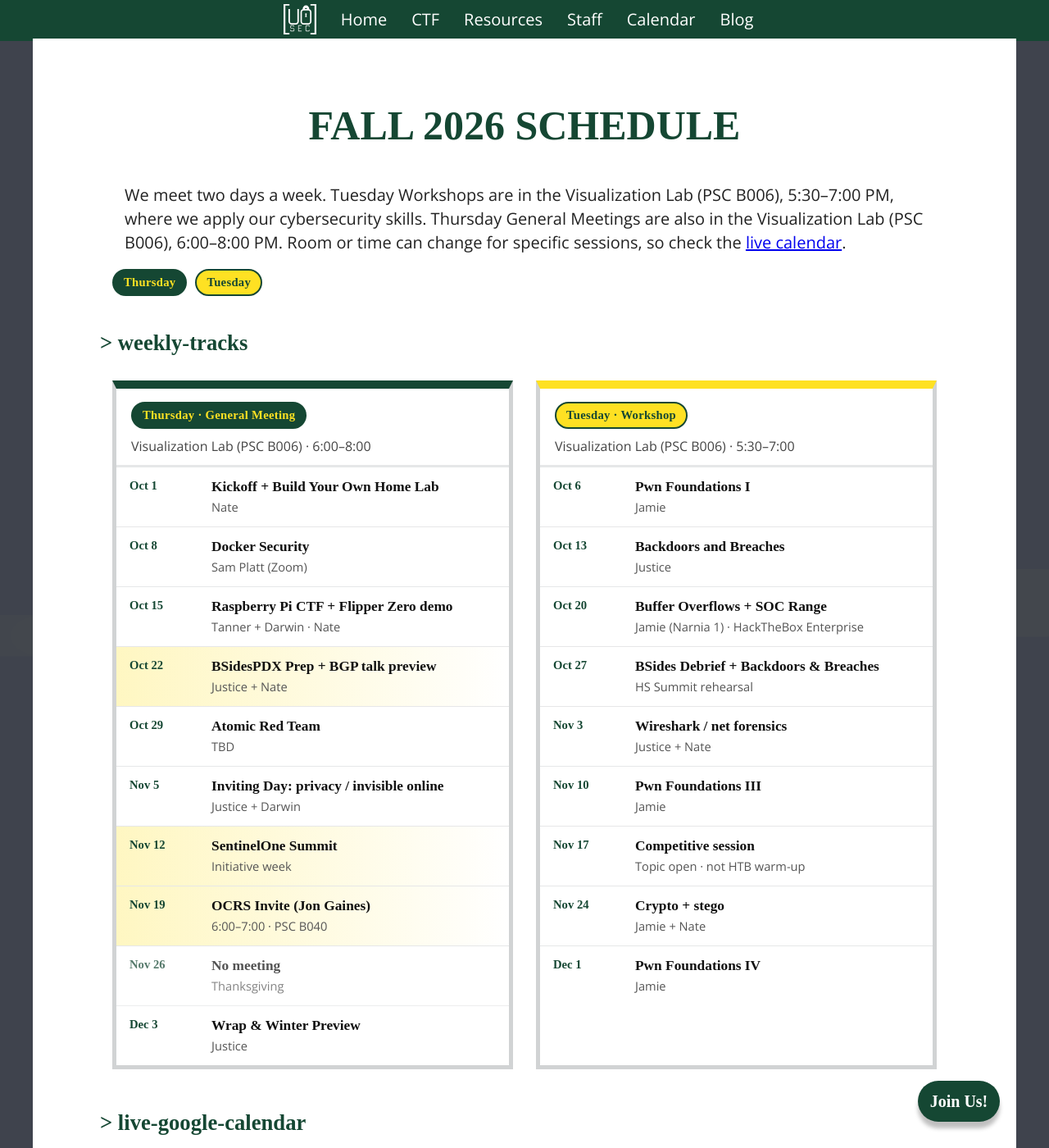
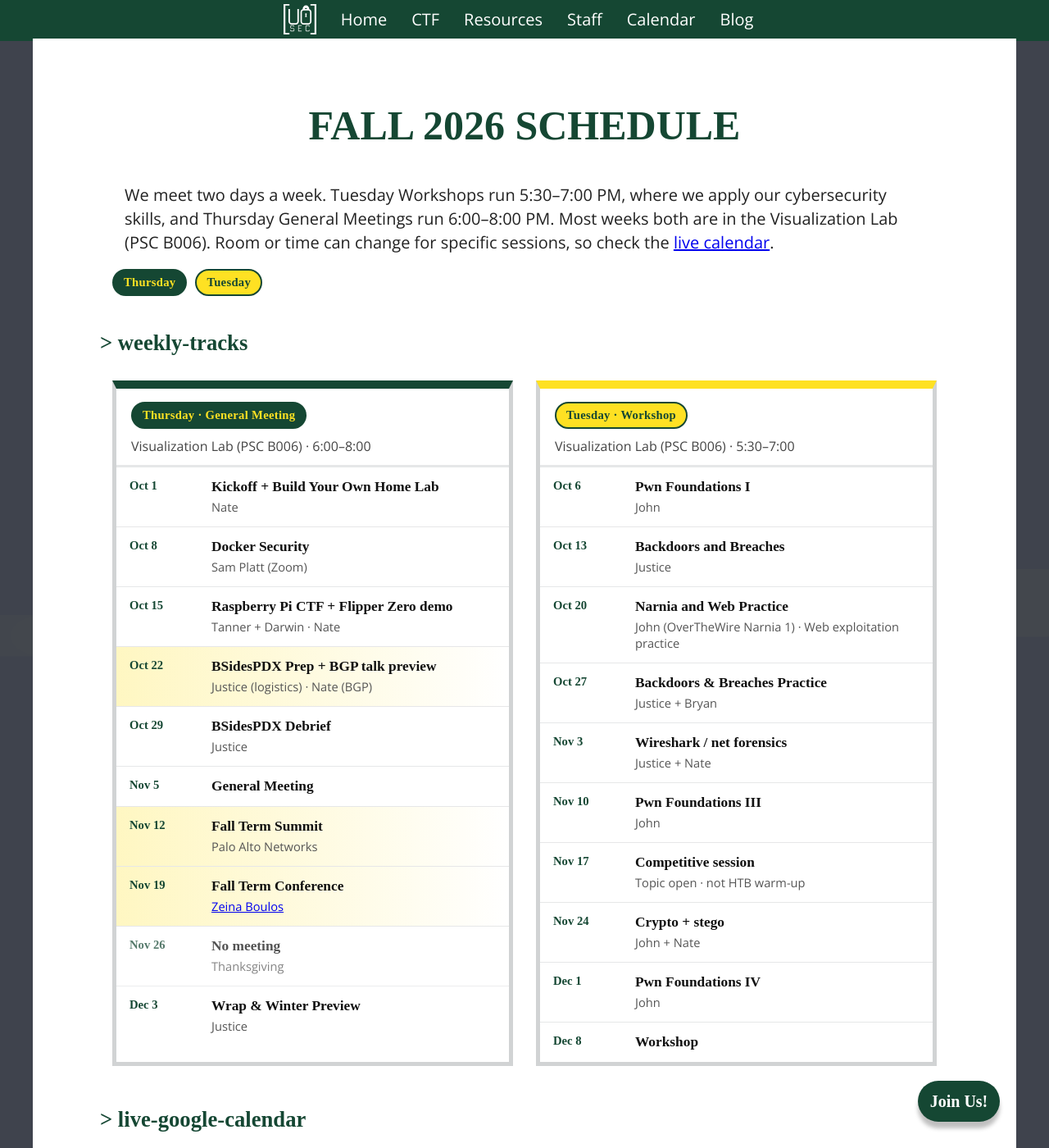
Before and after one commit to uocyb/uocyb.github.io, a Jekyll site: the page calendar.html, which Jekyll copies as it is, in a window 1280 px wide and 1400 px high. Shown: the whole window at 82% size. Built offline with Jekyll 4.4.1, drawn with Linux system fonts in a browser that asks for light colours; some web fonts are replaced.

Commit message:
Updated Fall Schedule
Refresh fall 2026 meeting details, session topics, and presenter assignments. Standardize Jamie Harlock references to John Harlock across the calendar and team profile.

```diff
--- a/calendar.html
+++ b/calendar.html
@@ -50,7 +50,7 @@
 			<h1 class="title">FALL 2026 SCHEDULE</h1>
 
 			<p class="schedule-lede">
-				We meet two days a week. Tuesday Workshops are in the Visualization Lab (PSC B006), 5:30–7:00 PM, where we apply our cybersecurity skills. Thursday General Meetings are also in the Visualization Lab (PSC B006), 6:00–8:00 PM. Room or time can change for specific sessions, so check the <a href="calendar.html#live-cal-heading" target="_blank" rel="noopener">live calendar</a>.
+				We meet two days a week. Tuesday Workshops run 5:30–7:00 PM, where we apply our cybersecurity skills, and Thursday General Meetings run 6:00–8:00 PM. Most weeks both are in the Visualization Lab (PSC B006). Room or time can change for specific sessions, so check the <a href="calendar.html#live-cal-heading" target="_blank" rel="noopener">live calendar</a>.
 			</p>
 
 			<div class="schedule-legend" aria-label="Schedule legend">
@@ -93,35 +93,34 @@
 								<div class="session-when">Oct 22</div>
 								<div class="session-body">
 									<strong>BSidesPDX Prep + BGP talk preview</strong>
-									<span class="owner">Justice + Nate</span>
+									<span class="owner">Justice (logistics) · Nate (BGP)</span>
 								</div>
 							</li>
 							<li>
 								<div class="session-when">Oct 29</div>
 								<div class="session-body">
-									<strong>Atomic Red Team</strong>
-									<span class="owner">TBD</span>
+									<strong>BSidesPDX Debrief</strong>
+									<span class="owner">Justice</span>
 								</div>
 							</li>
 							<li>
 								<div class="session-when">Nov 5</div>
 								<div class="session-body">
-									<strong>Inviting Day: privacy / invisible online</strong>
-									<span class="owner">Justice + Darwin</span>
+									<strong>General Meeting</strong>
 								</div>
 							</li>
 							<li class="session-special">
 								<div class="session-when">Nov 12</div>
 								<div class="session-body">
-									<strong>SentinelOne Summit</strong>
-									<span class="owner">Initiative week</span>
+									<strong>Fall Term Summit</strong>
+									<span class="owner">Palo Alto Networks</span>
 								</div>
 							</li>
 							<li class="session-special">
 								<div class="session-when">Nov 19</div>
 								<div class="session-body">
-									<strong>OCRS Invite (Jon Gaines)</strong>
-									<span class="owner">6:00–7:00 · PSC B040</span>
+									<strong>Fall Term Conference</strong>
+									<span class="owner"><a href="https://www.linkedin.com/in/zeina-cissp-cisa/" target="_blank" rel="noopener">Zeina Boulos</a></span>
 								</div>
 							</li>
 							<li class="session-off">
@@ -151,7 +150,7 @@
 								<div class="session-when">Oct 6</div>
 								<div class="session-body">
 									<strong>Pwn Foundations I</strong>
-									<span class="owner">Jamie</span>
+									<span class="owner">John</span>
 								</div>
 							</li>
 							<li>
@@ -164,15 +163,15 @@
 							<li>
 								<div class="session-when">Oct 20</div>
 								<div class="session-body">
-									<strong>Buffer Overflows + SOC Range</strong>
-									<span class="owner">Jamie (Narnia 1) · HackTheBox Enterprise</span>
+									<strong>Narnia and Web Practice</strong>
+									<span class="owner">John (OverTheWire Narnia 1) · Web exploitation practice</span>
 								</div>
 							</li>
 							<li>
 								<div class="session-when">Oct 27</div>
 								<div class="session-body">
-									<strong>BSides Debrief + Backdoors &amp; Breaches</strong>
-									<span class="owner">HS Summit rehearsal</span>
+									<strong>Backdoors &amp; Breaches Practice</strong>
+									<span class="owner">Justice + Bryan</span>
 								</div>
 							</li>
 							<li>
@@ -186,7 +185,7 @@
 								<div class="session-when">Nov 10</div>
 								<div class="session-body">
 									<strong>Pwn Foundations III</strong>
-									<span class="owner">Jamie</span>
+									<span class="owner">John</span>
 								</div>
 							</li>
 							<li>
@@ -200,14 +199,20 @@
 								<div class="session-when">Nov 24</div>
 								<div class="session-body">
 									<strong>Crypto + stego</strong>
-									<span class="owner">Jamie + Nate</span>
+									<span class="owner">John + Nate</span>
 								</div>
 							</li>
 							<li>
 								<div class="session-when">Dec 1</div>
 								<div class="session-body">
 									<strong>Pwn Foundations IV</strong>
-									<span class="owner">Jamie</span>
+									<span class="owner">John</span>
+								</div>
+							</li>
+							<li>
+								<div class="session-when">Dec 8</div>
+								<div class="session-body">
+									<strong>Workshop</strong>
 								</div>
 							</li>
 						</ol>
--- a/team.html
+++ b/team.html
@@ -101,9 +101,9 @@
 
                 <div class="profile">
                     <div class="profile-image">
-                        <img src="/media/images/jamiepfp.jpg" alt="Jamie (John) Harlock" loading="lazy" style="width: 240px; height: 240px; object-fit: cover;">
+                        <img src="/media/images/jamiepfp.jpg" alt="John Harlock" loading="lazy" style="width: 240px; height: 240px; object-fit: cover;">
                     </div>
-                    <h2 class="name">Jamie (John) Harlock</h2>
+                    <h2 class="name">John Harlock</h2>
                     <h3 class="role">CTF Meeting Lead</h3>
                     <p class="bio">Penetration tester and cybersecurity educator, OSCP, finishing CRTO.</p>
                     <p class="bio">BSidesPDX CTF 1st with the club, log poisoning workshops, won OC3.</p>
```
